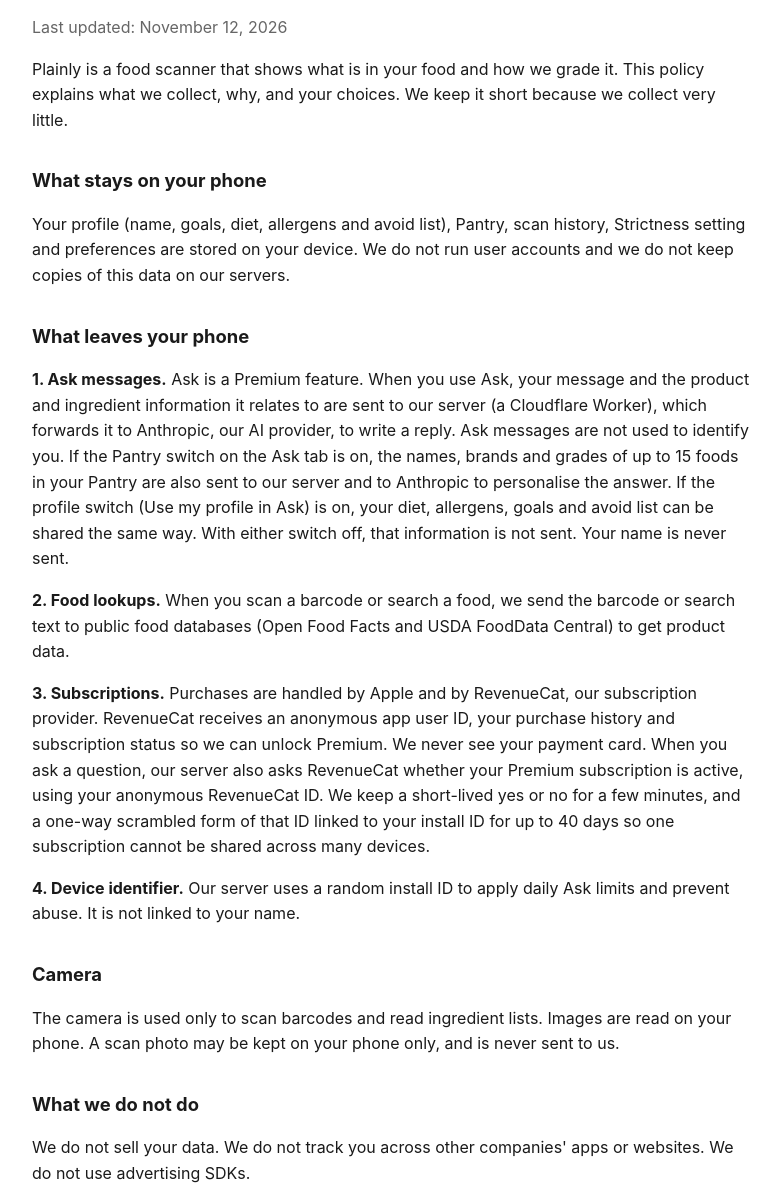
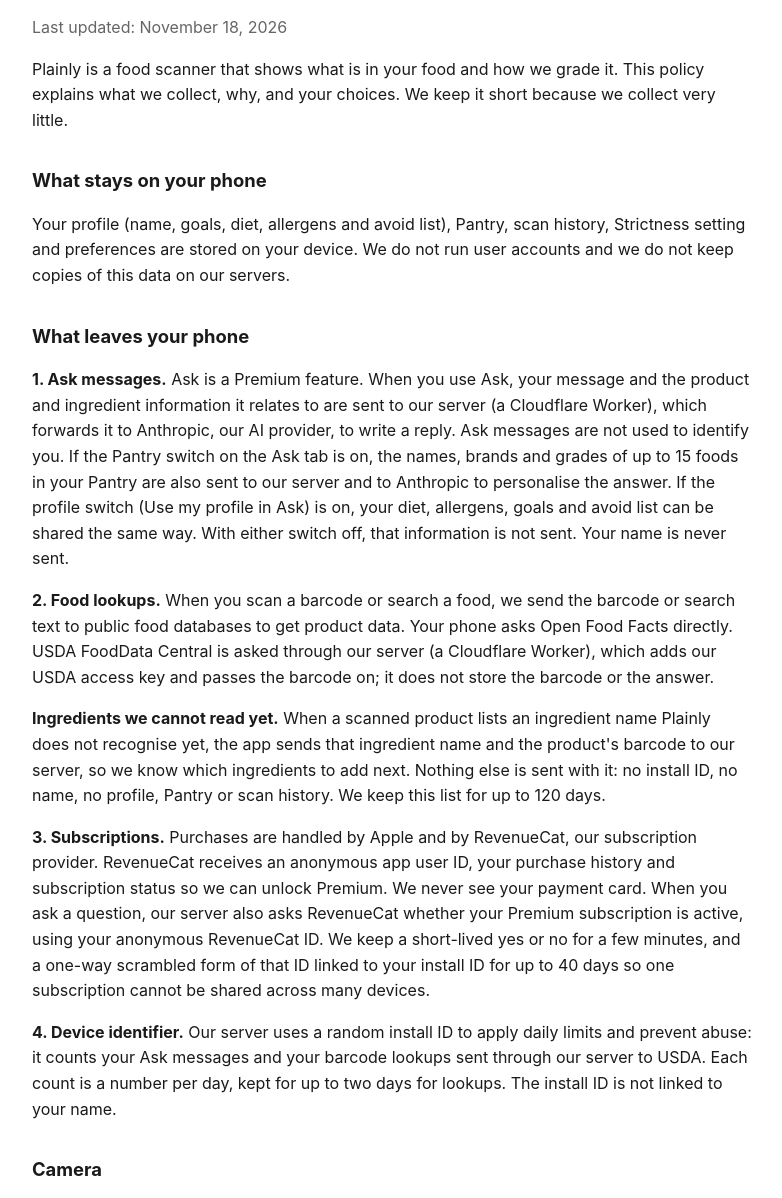
Before and after one commit to robertlycoudes-spec/plainly-legal, a plain HTML site: page privacy.html in a window 1280 px wide. Shown: the part 89-1287 px from the top of the page, without its empty margins (248-1030 px from the left). Drawn offline with Linux system fonts and the light colour scheme.

Commit message:
Privacy policy: USDA lookups through our server, anonymous unknown-ingredient log, lookups counted per install
Co-Authored-By: Claude Opus 5.5 <noreply@anthropic.com>

```diff
--- a/privacy.html
+++ b/privacy.html
@@ -1,6 +1,6 @@
 <!doctype html><html lang="en"><head><meta charset="utf-8"><meta name="viewport" content="width=device-width,initial-scale=1"><title>Plainly Privacy Policy</title><style>body{font:16px/1.6 -apple-system,system-ui,sans-serif;max-width:720px;margin:0 auto;padding:24px 16px;color:#1a1a1a}h1{font-size:1.7rem}h2{font-size:1.15rem;margin-top:1.8em}a{color:#2f6b3a}.muted{color:#666}@media(prefers-color-scheme:dark){body{background:#111;color:#eee}.muted{color:#aaa}a{color:#8fd19e}}</style></head><body>
 <h1>Plainly Privacy Policy</h1>
-<p class="muted">Last updated: November 12, 2026</p>
+<p class="muted">Last updated: November 18, 2026</p>
 <p>Plainly is a food scanner that shows what is in your food and how we grade it. This policy explains what we collect, why, and your choices. We keep it short because we collect very little.</p>
 
 <h2>What stays on your phone</h2>
@@ -8,9 +8,10 @@
 
 <h2>What leaves your phone</h2>
 <p><b>1. Ask messages.</b> Ask is a Premium feature. When you use Ask, your message and the product and ingredient information it relates to are sent to our server (a Cloudflare Worker), which forwards it to Anthropic, our AI provider, to write a reply. Ask messages are not used to identify you. If the Pantry switch on the Ask tab is on, the names, brands and grades of up to 15 foods in your Pantry are also sent to our server and to Anthropic to personalise the answer. If the profile switch (Use my profile in Ask) is on, your diet, allergens, goals and avoid list can be shared the same way. With either switch off, that information is not sent. Your name is never sent.</p>
-<p><b>2. Food lookups.</b> When you scan a barcode or search a food, we send the barcode or search text to public food databases (Open Food Facts and USDA FoodData Central) to get product data.</p>
+<p><b>2. Food lookups.</b> When you scan a barcode or search a food, we send the barcode or search text to public food databases to get product data. Your phone asks Open Food Facts directly. USDA FoodData Central is asked through our server (a Cloudflare Worker), which adds our USDA access key and passes the barcode on; it does not store the barcode or the answer.</p>
+<p><b>Ingredients we cannot read yet.</b> When a scanned product lists an ingredient name Plainly does not recognise yet, the app sends that ingredient name and the product's barcode to our server, so we know which ingredients to add next. Nothing else is sent with it: no install ID, no name, no profile, Pantry or scan history. We keep this list for up to 120 days.</p>
 <p><b>3. Subscriptions.</b> Purchases are handled by Apple and by RevenueCat, our subscription provider. RevenueCat receives an anonymous app user ID, your purchase history and subscription status so we can unlock Premium. We never see your payment card. When you ask a question, our server also asks RevenueCat whether your Premium subscription is active, using your anonymous RevenueCat ID. We keep a short-lived yes or no for a few minutes, and a one-way scrambled form of that ID linked to your install ID for up to 40 days so one subscription cannot be shared across many devices.</p>
-<p><b>4. Device identifier.</b> Our server uses a random install ID to apply daily Ask limits and prevent abuse. It is not linked to your name.</p>
+<p><b>4. Device identifier.</b> Our server uses a random install ID to apply daily limits and prevent abuse: it counts your Ask messages and your barcode lookups sent through our server to USDA. Each count is a number per day, kept for up to two days for lookups. The install ID is not linked to your name.</p>
 
 <h2>Camera</h2>
 <p>The camera is used only to scan barcodes and read ingredient lists. Images are read on your phone. A scan photo may be kept on your phone only, and is never sent to us.</p>
```
